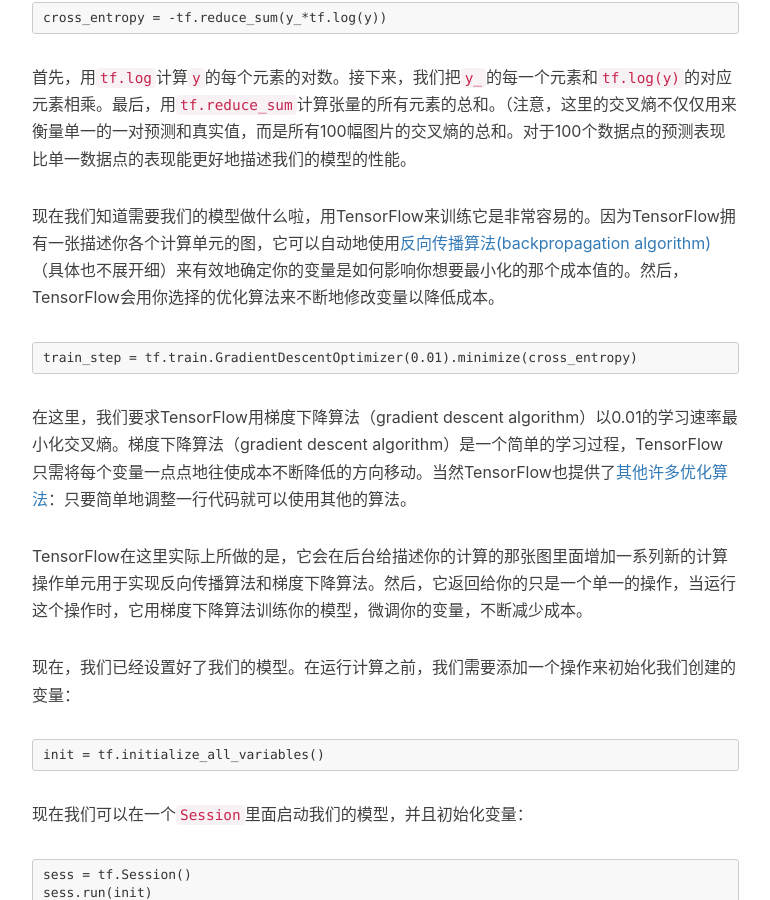
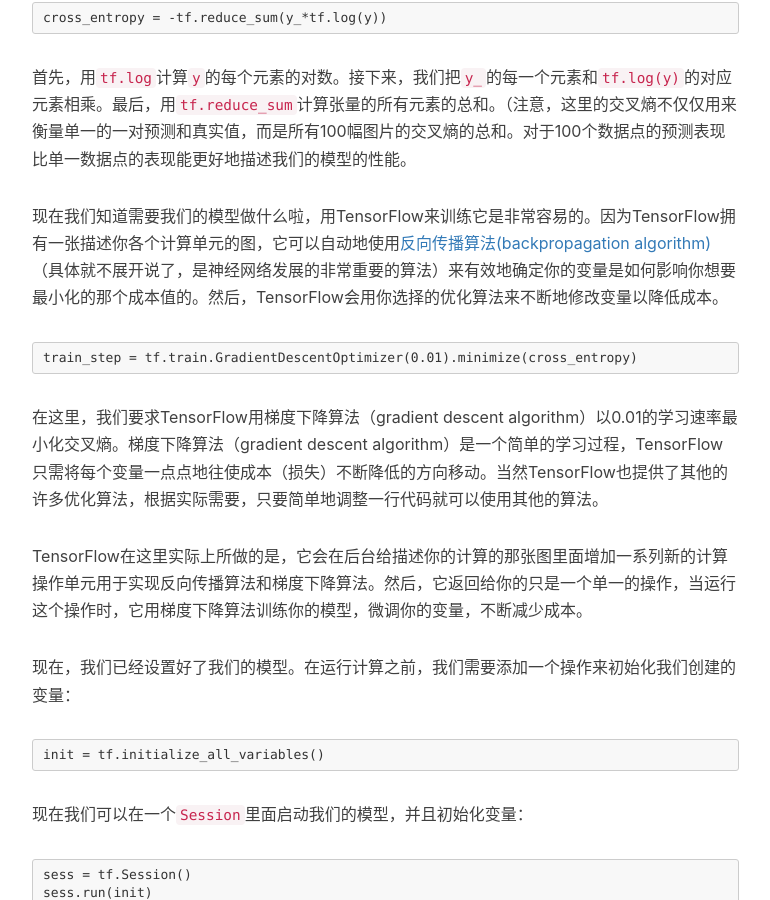
Before and after one commit to primetong/primetong.github.io, a Jekyll site: the page built from _posts/2018-04-08-tensorflow-softmax-regression.markdown, in a window 1280 px wide and 900 px high, scrolled down 6146 px. Shown: the whole window, without its empty margins (233-1003 px from the left). Built offline with Jekyll 4.4.1, drawn with Linux system fonts in a browser that asks for light colours; nearby versions of some CDN libraries; comment, search, counter and statistics services are not loaded.

Commit message:
Post tensorflow-softmax-regression

````diff
--- a/_posts/2018-04-08-tensorflow-softmax-regression.markdown
+++ b/_posts/2018-04-08-tensorflow-softmax-regression.markdown
@@ -113,11 +113,11 @@
 ```
 首先，用`tf.log`计算`y`的每个元素的对数。接下来，我们把`y_`的每一个元素和`tf.log(y)`的对应元素相乘。最后，用`tf.reduce_sum`计算张量的所有元素的总和。（注意，这里的交叉熵不仅仅用来衡量单一的一对预测和真实值，而是所有100幅图片的交叉熵的总和。对于100个数据点的预测表现比单一数据点的表现能更好地描述我们的模型的性能。
 
-现在我们知道需要我们的模型做什么啦，用TensorFlow来训练它是非常容易的。因为TensorFlow拥有一张描述你各个计算单元的图，它可以自动地使用[反向传播算法(backpropagation algorithm)](http://colah.github.io/posts/2015-08-Backprop/)（具体也不展开细）来有效地确定你的变量是如何影响你想要最小化的那个成本值的。然后，TensorFlow会用你选择的优化算法来不断地修改变量以降低成本。
+现在我们知道需要我们的模型做什么啦，用TensorFlow来训练它是非常容易的。因为TensorFlow拥有一张描述你各个计算单元的图，它可以自动地使用[反向传播算法(backpropagation algorithm)](http://colah.github.io/posts/2015-08-Backprop/)（具体就不展开说了，是神经网络发展的非常重要的算法）来有效地确定你的变量是如何影响你想要最小化的那个成本值的。然后，TensorFlow会用你选择的优化算法来不断地修改变量以降低成本。
 ```Python
 train_step = tf.train.GradientDescentOptimizer(0.01).minimize(cross_entropy)
 ```
-在这里，我们要求TensorFlow用梯度下降算法（gradient descent algorithm）以0.01的学习速率最小化交叉熵。梯度下降算法（gradient descent algorithm）是一个简单的学习过程，TensorFlow只需将每个变量一点点地往使成本不断降低的方向移动。当然TensorFlow也提供了[其他许多优化算法](http://wiki.jikexueyuan.com/project/tensorflow-zh/api_docs/python/train.html)：只要简单地调整一行代码就可以使用其他的算法。
+在这里，我们要求TensorFlow用梯度下降算法（gradient descent algorithm）以0.01的学习速率最小化交叉熵。梯度下降算法（gradient descent algorithm）是一个简单的学习过程，TensorFlow只需将每个变量一点点地往使成本（损失）不断降低的方向移动。当然TensorFlow也提供了其他的许多优化算法，根据实际需要，只要简单地调整一行代码就可以使用其他的算法。
 
 TensorFlow在这里实际上所做的是，它会在后台给描述你的计算的那张图里面增加一系列新的计算操作单元用于实现反向传播算法和梯度下降算法。然后，它返回给你的只是一个单一的操作，当运行这个操作时，它用梯度下降算法训练你的模型，微调你的变量，不断减少成本。
 
````
